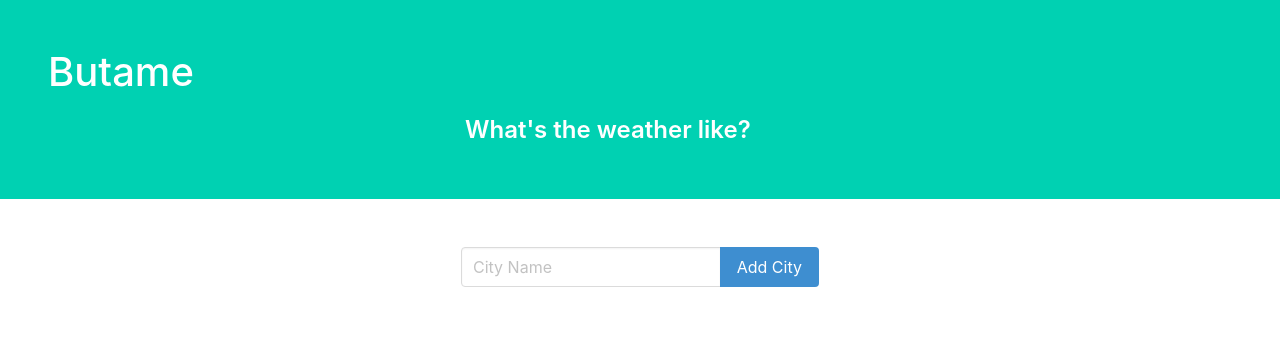
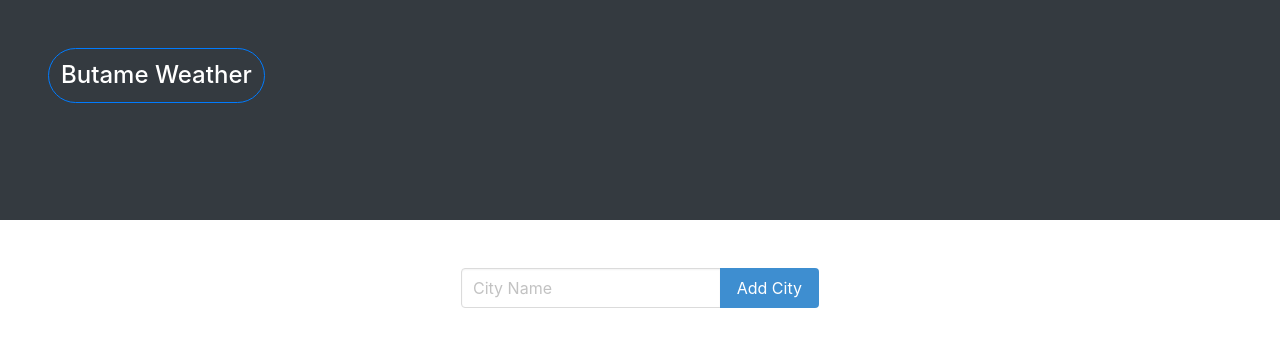
Before and after one commit to Mazior/WeatherTracker, a Django app: page / in a window 1280 px wide. Shown: the top 347 px of the page. Run offline with Django 3.2, Linux system fonts and the light colour scheme; data that the repository does not hold is empty; some libraries are stand-ins or nearby versions.

Commit message:
adding some styling

```diff
--- a/the_weather/weather/templates/weather/base.html
+++ b/the_weather/weather/templates/weather/base.html
@@ -5,22 +5,21 @@
     <meta charset="UTF-8">
     <meta name="viewport" content="width=device-width, initial-scale=1.0">
     <meta http-equiv="X-UA-Compatible" content="ie=edge">
-    <title>Document</title>
+    <title>Check weather</title>
     <link rel="stylesheet" href="https://cdnjs.cloudflare.com/ajax/libs/bulma/0.6.2/css/bulma.css" />
     <link rel="stylesheet" href="https://stackpath.bootstrapcdn.com/bootstrap/4.3.1/css/bootstrap.min.css" integrity="sha384-ggOyR0iXCbMQv3Xipma34MD+dH/1fQ784/j6cY/iJTQUOhcWr7x9JvoRxT2MZw1T" crossorigin="anonymous">
 </head>
 
 <body>
-    <section class="hero is-primary">
+    <section class="hero bg-dark">
         <div class="hero-body">
-                <h1 class="logo float-left" >
-                        Butame
-                    </h1>
+                <h4 class="border border-primary rounded-pill logo column text-white float-left" >
+                        Butame Weather
+                </h4>
             <div class="container columns">
-
-                <h2 class="title column is-offset-4 is-4" >
-                    What's the weather like?
-                </h2>
+                <h3 class="float-left text-white column is-offset-4 is-4" >
+                    <marquee> What's the weather like?</marquee>
+                </h3>
             </div>
         </div>
     </section>
--- a/the_weather/weather/views.py
+++ b/the_weather/weather/views.py
@@ -31,7 +31,7 @@ def index(request):
             weather_data.append(city_weather)
     except KeyError:
         pass
-    except EXCEPTION as e:
+    except Exception as e:
         pass
 
     context ={'weather_data': weather_data, 'form': form}
```
